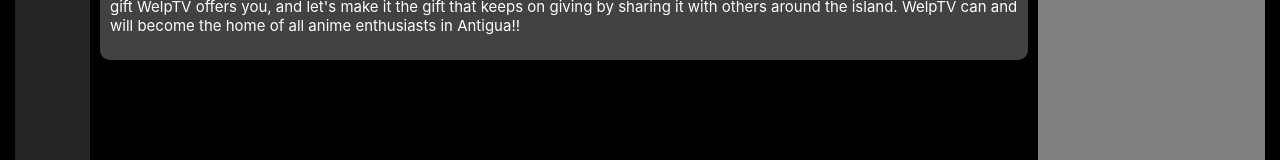
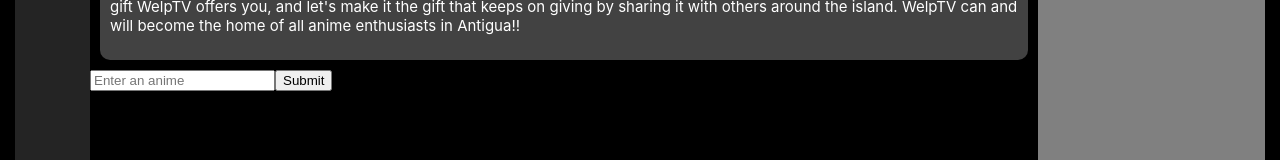
Before and after one commit to MeshaMakes/WelpTV, a React (Create React App) app in the folder welptv/: page / in a window 1280 px wide. Shown: the part 526-686 px from the top of the page. Built offline with nearby package versions, Linux system fonts and the light colour scheme.

Commit message:
Added searchbar - not complete

```diff
--- a/welptv/src/App.js
+++ b/welptv/src/App.js
@@ -3,6 +3,7 @@
 import SeriesCard from"./Components/SeriesCard/SeriesCard";
 import Loading from"./Components/Loading/Loading";
 import InfoCard from"./Components/InfoCard/InfoCard";
+import SearchBar from "./Components/SearchBar/SearchBar";
 
 
 function App() {
@@ -29,6 +30,8 @@
         <Loading/>
         <InfoCard title = "Welcome to WelpTV" desc="WelpTV is an Anitguan-made project by anime watchers, for anime watchers! No ads! No Popups! No distractions! This is the gift WelpTV offers you, and let's make it the gift that keeps on giving by sharing it with others around the island.
         WelpTV can and will become the home of all anime enthusiasts in Antigua!!"  />
+        <SearchBar/>
+
       </div>
 
       <div className="series"></div>
--- /dev/null
+++ b/welptv/src/Components/SearchBar/SearchBar.css
@@ -0,0 +1,53 @@
+@import url(http://netdna.bootstrapcdn.com/font-awesome/3.2.1/css/font-awesome.css);
+
+body {
+    background-color: #f2f2f2;
+}
+
+.search {
+    width: 100%;
+    position: relative;
+}
+
+.searchText {
+    float: left;
+    width: 100%;
+    border: 3px solid #00B4CC;
+    padding: 5px;
+    height: 20px;
+    border-radius: 5px;
+    outline: none;
+    color: #9DBFAF;
+}
+
+.searchText:focus {
+    color: #00b4cc;
+}
+
+.searchBtn {
+    position: absolute;
+    right: -50px;
+    width: 40px;
+    height: 36px;
+    opacity: 0;
+    cursor: pointer;
+}
+
+.search:before {
+    position: absolute;
+    right: -50px;
+    width: 40px;
+    height: 36px;
+    line-height: 36px;
+    background: #00B4CC;
+    text-align: center;
+    color: #fff;
+    border-radius: 5px;
+    font-family: 'FontAwesome';
+    content: '\f002';
+}
+
+.wrap {
+    width: 60%;
+    margin: 10% auto;
+}
--- /dev/null
+++ b/welptv/src/Components/SearchBar/SearchBar.js
@@ -0,0 +1,14 @@
+import React from 'react'
+
+const SearchBar = () => {
+    return (
+        <div className="wrap">
+            <div className="search">
+                <input type="text" className="searchText" placeholder="Enter an anime"/>
+                <input type="submit" className="searchBtn"/>
+            </div>
+        </div>
+    )
+}
+
+export default SearchBar
```
